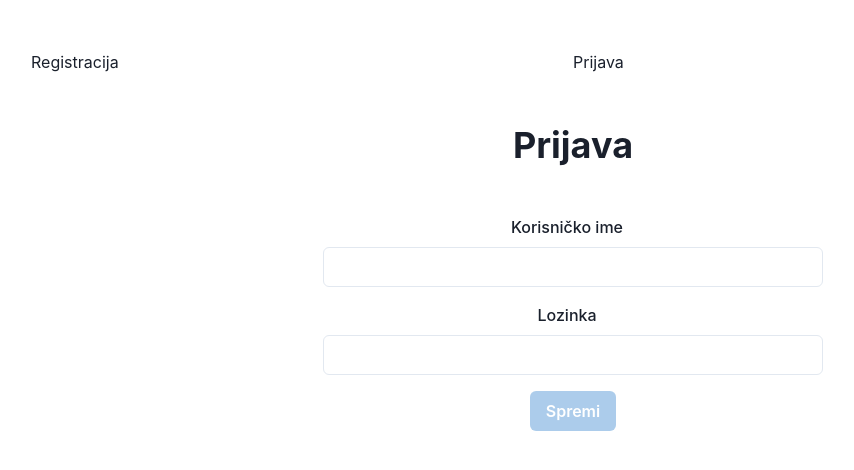
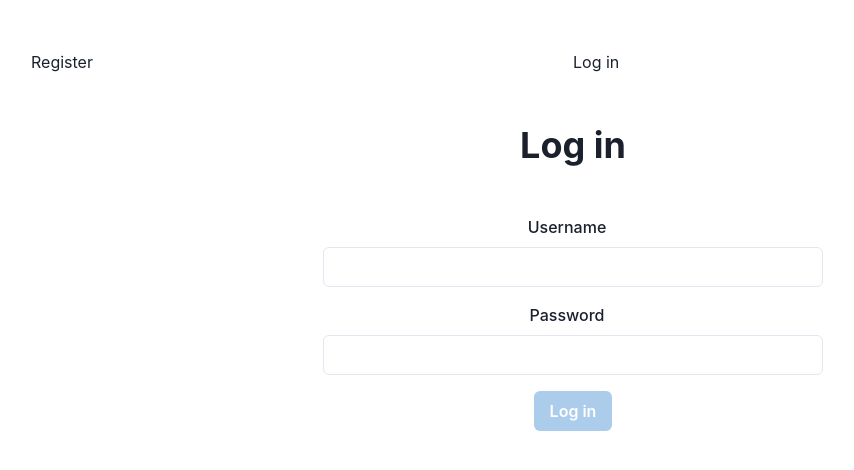
Before and after one commit to puskarictihomir/training-app, a React (Create React App) app in the folder frontend/: page /login in a window 1280 px wide. Shown: the top 470 px of the page, without its empty margins (67-921 px from the left). Built offline with nearby package versions, Linux system fonts and the light colour scheme.

Commit message:
translate

```diff
--- a/frontend/src/components/AuthForm.js
+++ b/frontend/src/components/AuthForm.js
@@ -32,7 +32,7 @@ const AuthForm = ({ handleSubmit, title }) => {
         <FormControl maxW="500px">
           <Box mb={4}>
             <FormLabel textAlign="center" htmlFor="username">
-              Korisničko ime
+              Username
             </FormLabel>
             <Input
               id="username"
@@ -44,7 +44,7 @@ const AuthForm = ({ handleSubmit, title }) => {
           </Box>
           <Box mb={4}>
             <FormLabel textAlign="center" htmlFor="password">
-              Lozinka
+              Password
             </FormLabel>
             <Input
               id="password"
@@ -56,7 +56,7 @@ const AuthForm = ({ handleSubmit, title }) => {
           </Box>
 
           <Button isDisabled={sumbmitDiasbled} colorScheme="blue" onClick={() => handleSubmit(username, password)}>
-            Spremi
+            {title}
           </Button>
         </FormControl>
       </Center>
--- a/frontend/src/components/LoggedInNav.js
+++ b/frontend/src/components/LoggedInNav.js
@@ -9,10 +9,10 @@ const LoggedInNav = () => {
 
   return (
     <Grid templateColumns="repeat(3, 1fr)" mb={12}>
-      <Link to="/">Početna</Link>
-      <Link to="/create">Kreiraj trening</Link>
+      <Link to="/">Home</Link>
+      <Link to="/create">Add training</Link>
       <Link onClick={deleteToken} to="/login">
-        Odjava
+        Log out
       </Link>
     </Grid>
   );
--- a/frontend/src/components/LoggedOutNav.js
+++ b/frontend/src/components/LoggedOutNav.js
@@ -6,8 +6,8 @@ const LoggedOutNav = () => {
   return (
     <Box m="50px">
       <Grid templateColumns="repeat(2, 1fr)" mb={12}>
-        <Link to="/register">Registracija</Link>
-        <Link to="/login">Prijava</Link>
+        <Link to="/register">Register</Link>
+        <Link to="/login">Log in</Link>
       </Grid>
     </Box>
   );
--- a/frontend/src/pages/LoginForm.js
+++ b/frontend/src/pages/LoginForm.js
@@ -21,8 +21,8 @@ const LoginForm = () => {
           navigate("/");
         } else if (response.data.statusCode === 404 || response.data.statusCode === 401) {
           toast({
-            title: "Provjerite unešene podatke.",
-            description: "Korisnik s unešenim podacima ne postoji.",
+            title: "Check input data.",
+            description: "Wrong username or password.",
             status: "error",
             duration: 3000,
             isClosable: true,
@@ -34,7 +34,7 @@ const LoginForm = () => {
       });
   };
 
-  return <AuthForm handleSubmit={handleSubmit} title="Prijava" />;
+  return <AuthForm handleSubmit={handleSubmit} title="Log in" />;
 };
 
 export default LoginForm;
--- a/frontend/src/pages/RegisterForm.js
+++ b/frontend/src/pages/RegisterForm.js
@@ -20,7 +20,7 @@ const RegisterForm = () => {
           navigate("/login");
         } else if (response.data.statusCode === 409) {
           toast({
-            title: "Korisničko ime zauzeto.",
+            title: "Username taken.",
             description: "",
             status: "error",
             duration: 3000,
@@ -33,7 +33,7 @@ const RegisterForm = () => {
       });
   };
 
-  return <AuthForm handleSubmit={handleSubmit} title="Registracija" />;
+  return <AuthForm handleSubmit={handleSubmit} title="Register" />;
 };
 
 export default RegisterForm;
--- a/frontend/src/pages/TrainingForm.js
+++ b/frontend/src/pages/TrainingForm.js
@@ -52,8 +52,8 @@ const TrainingForm = () => {
   const handleSubmit = () => {
     if (exercises.filter((e) => !e.name || !e.sets || !e.reps).length || !trainingTime.startTime) {
       toast({
-        title: "Nedostaju podaci o vježbi",
-        description: "Da bi ste spremili trening, unesite ime vježbe, broj setova, broj ponavljanja i vrijeme početka.",
+        title: "Missing exercise data",
+        description: "To save a training, input exercise name, reps, sets i start time.",
         status: "error",
         duration: 5000,
         isClosable: true,
@@ -73,7 +73,7 @@ const TrainingForm = () => {
           navigate("/");
         } else {
           toast({
-            title: "Nešto je pošlo po zlu.",
+            title: "Something went wrong.",
             description: "",
             status: "error",
             duration: 3000,
@@ -90,7 +90,7 @@ const TrainingForm = () => {
     return (
       <Box>
         <LoggedOutNav />
-        <Text>Prijavi se da bi vidio ovu stranicu</Text>
+        <Text>Sign in to see this page</Text>
       </Box>
     );
   }
@@ -100,7 +100,7 @@ const TrainingForm = () => {
       <LoggedInNav />
       <FormControl>
         <Box mr={4} maxW="220px" mb={4}>
-          <FormLabel htmlFor="startTime">Vrijeme početka</FormLabel>
+          <FormLabel htmlFor="startTime">Start time</FormLabel>
           <Input
             id="startTime"
             type="datetime-local"
@@ -114,7 +114,7 @@ const TrainingForm = () => {
           mb={4}
           icon={<AddIcon />}
           colorScheme="blue"
-          aria-label="Dodaj vježbu"
+          aria-label="Add exercise"
           onClick={handleAddExercise}
         />
 
@@ -123,7 +123,7 @@ const TrainingForm = () => {
             return (
               <Box key={i} mb={12} maxW="320px">
                 <Box mb={4}>
-                  <FormLabel htmlFor={`name${i}`}>Ime vježbe</FormLabel>
+                  <FormLabel htmlFor={`name${i}`}>Exercise name</FormLabel>
                   <Input
                     id={`name${i}`}
                     name="name"
@@ -133,7 +133,7 @@ const TrainingForm = () => {
                   />
                 </Box>
                 <Box mb={4}>
-                  <FormLabel htmlFor={`sets${i}`}>Broj setova</FormLabel>
+                  <FormLabel htmlFor={`sets${i}`}>Sets</FormLabel>
                   <Input
                     id={`sets${i}`}
                     name="sets"
@@ -143,7 +143,7 @@ const TrainingForm = () => {
                   />
                 </Box>
                 <Box mb={4}>
-                  <FormLabel htmlFor={`reps${i}`}>Broj ponavljanja u setu</FormLabel>
+                  <FormLabel htmlFor={`reps${i}`}>Reps in a set</FormLabel>
                   <Input
                     id={`reps${i}`}
                     type="number"
@@ -159,7 +159,7 @@ const TrainingForm = () => {
           })}
         </Grid>
         <Button isDisabled={exercises.length ? false : true} colorScheme="blue" onClick={handleSubmit}>
-          Spremi
+          Save
         </Button>
       </FormControl>
     </Box>
--- a/frontend/src/pages/TrainingsList.js
+++ b/frontend/src/pages/TrainingsList.js
@@ -29,7 +29,7 @@ const TrainingsList = () => {
           setTrainings(response.data.trainings);
         } else {
           toast({
-            title: "Nešto je pošlo po zlu.",
+            title: "Something went wrong.",
             description: "",
             status: "error",
             duration: 3000,
@@ -46,7 +46,7 @@ const TrainingsList = () => {
     return (
       <Box>
         <LoggedOutNav />
-        <Text>Prijavi se da bi vidio ovu stranicu</Text>
+        <Text>Sign in to see this page</Text>
       </Box>
     );
   }
@@ -62,7 +62,7 @@ const TrainingsList = () => {
             })}
           </Box>
         ) : (
-          <Text>Nema spremljenih treninga</Text>
+          <Text>No saved trainings</Text>
         )}
       </Box>
     );
```
